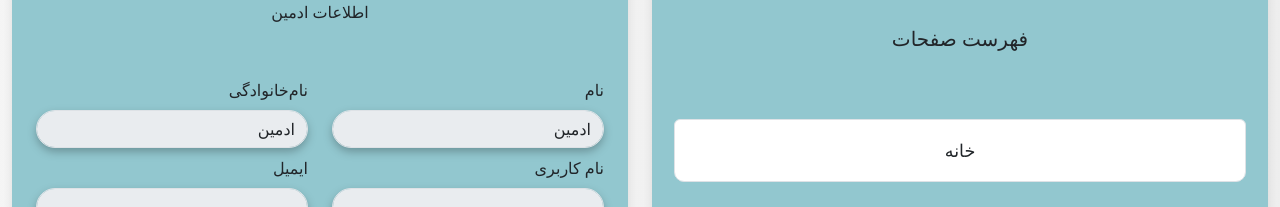
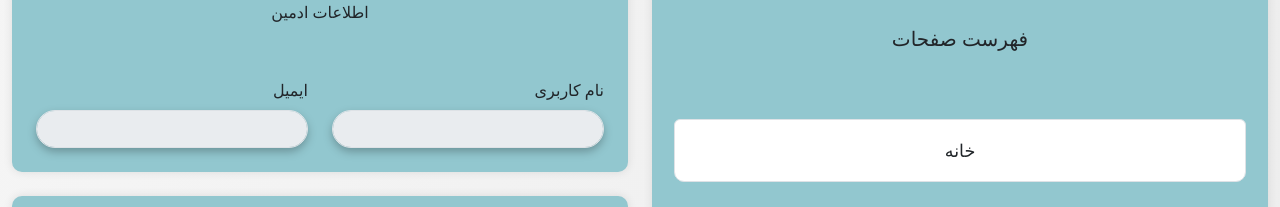
Before and after one commit to thisisehyas/CRM-Webiste, a React (Vite) app in the folder Frontend/: page /AdminPanel in a window 1280 px wide. Shown: the part 163-370 px from the top of the page. Built offline with nearby package versions, Linux system fonts and the light colour scheme; no server answers.

Commit message:
Admin panel: admin info: updated the fields

```diff
--- a/Frontend/src/components/Admin/AdminInfoBox.jsx
+++ b/Frontend/src/components/Admin/AdminInfoBox.jsx
@@ -13,8 +13,8 @@ const AdminInfoBox = () => {
     id: 0,
     username: "",
     email: "",
-    first_name: "ادمین",
-    last_name: "ادمین",
+    // first_name: "ادمین",
+    // last_name: "ادمین",
   });
 
   useEffect(() => {
@@ -57,7 +57,7 @@ const AdminInfoBox = () => {
     >
       <Form style={{ textAlign: "right", direction: "rtl" }}>
         <h6 className="text-center mb-5"> اطلاعات ادمین</h6>
-        <Row>
+        {/* <Row>
           <Form.Group as={Col} md="6">
             <Form.Label className="mt-2">نام</Form.Label>
             <Form.Control
@@ -79,7 +79,7 @@ const AdminInfoBox = () => {
               value={"ادمین"}
             />
           </Form.Group>
-        </Row>
+        </Row> */}
 
         <Row>
           <Form.Group as={Col} md="6">
```
